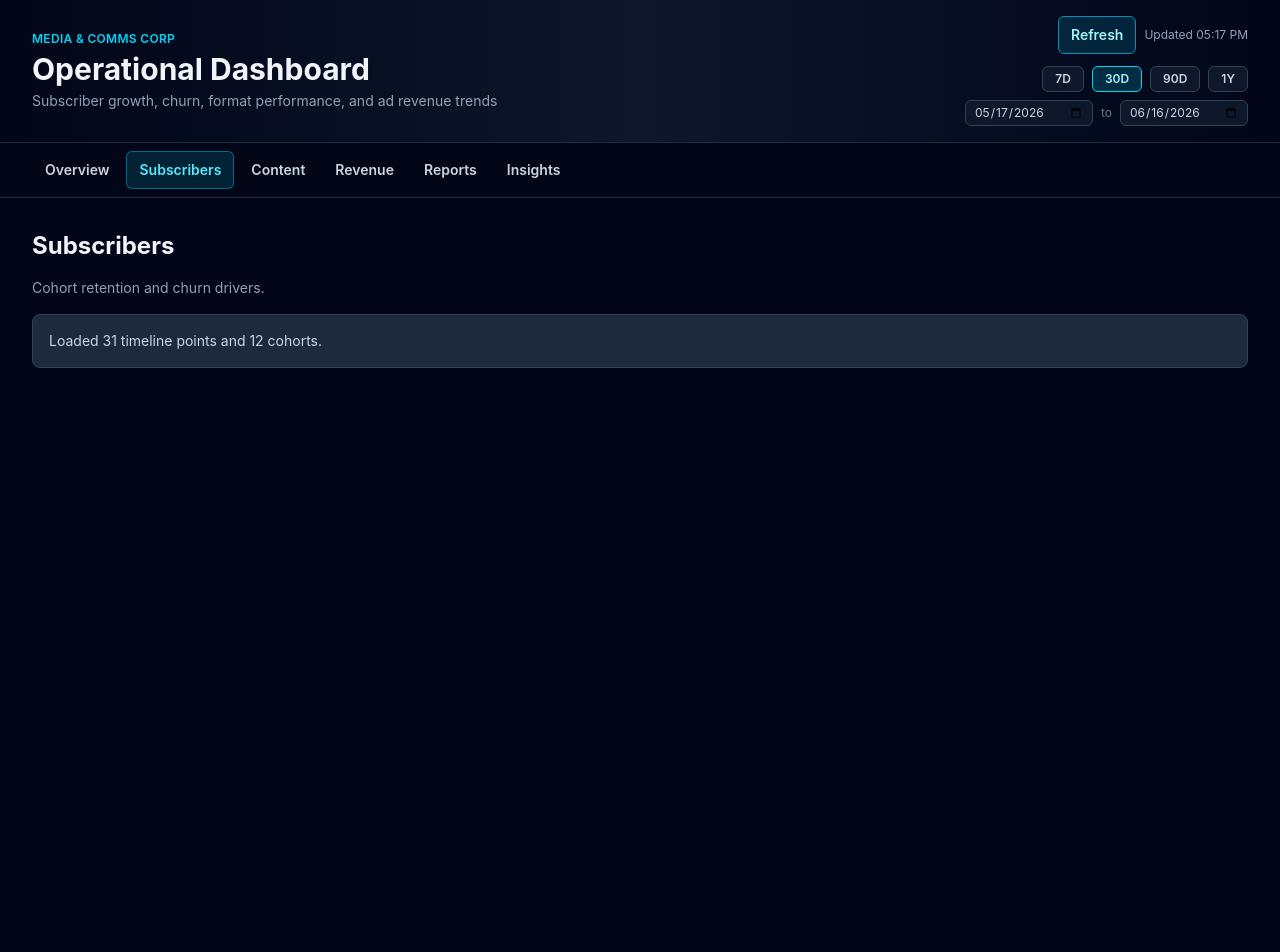
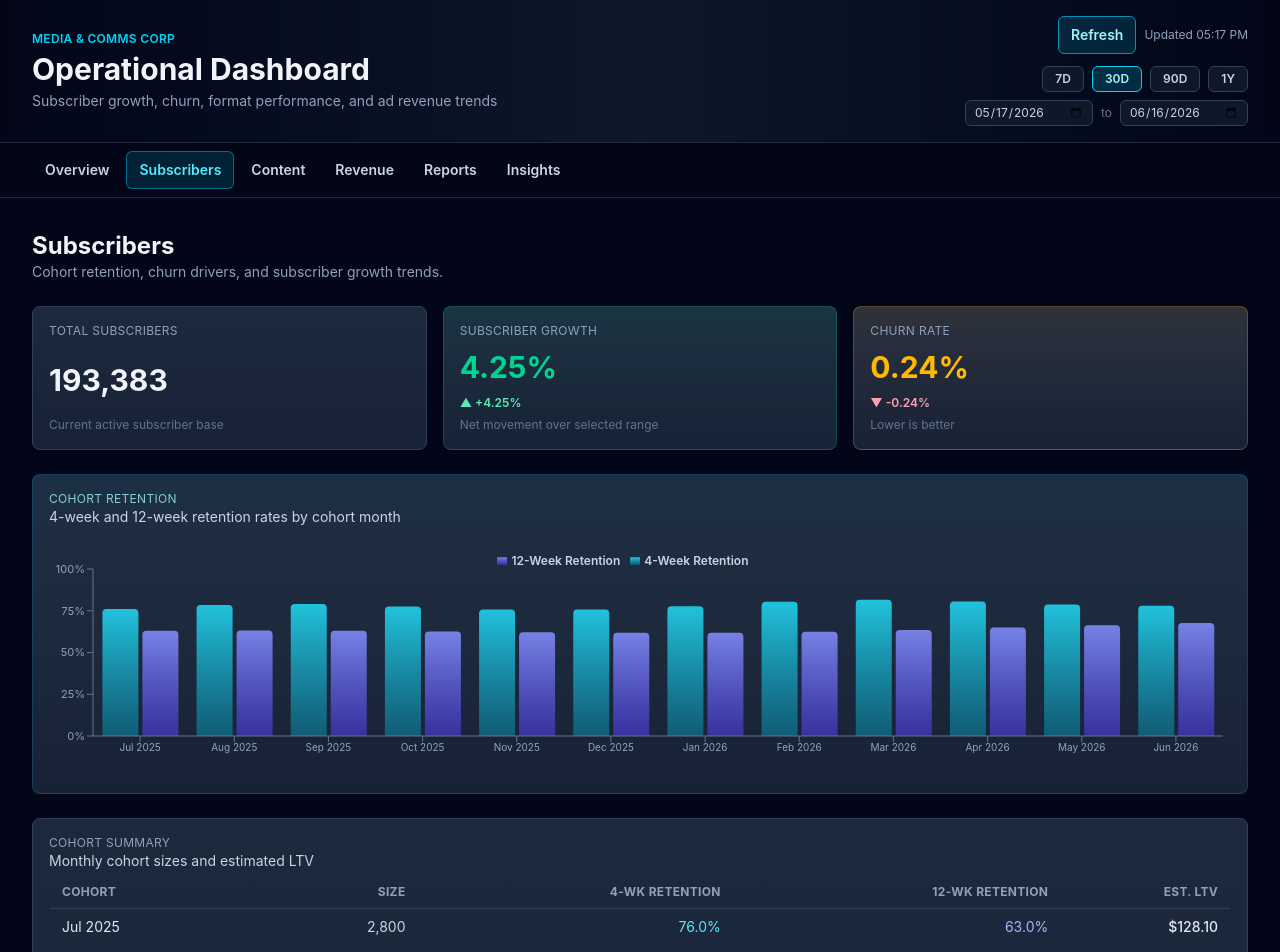
Before and after one commit to michaelbodellslalom/p300resubmission1, a Next.js app: page /dashboard/subscribers in a window 1280 px wide. Shown: the top 952 px of the page. Before the commit the page ends 800 px from the top, so only its background shows below. Built offline with nearby package versions, Linux system fonts and the light colour scheme.

Commit message:
T-049/T-051/T-052/T-053: Harden refresh, build Subscribers tab

```diff
--- a/memory-bank/activeContext.md
+++ b/memory-bank/activeContext.md
@@ -1,10 +1,10 @@
 # Active Context: Current Work State
 
 ## Current Phase
-**Phase 3: Overview Charts** 🚧 IN PROGRESS
+**Phase 4: Subscribers Tab** 🚧 IN PROGRESS
 
 ## Next Task
-**T-049: Implement real-time chart updates behavior validation with polling**
+**T-054: Add Churn Reason Breakdown chart to Subscribers tab (bar variant)**
 
 ## What's Done
 - Planning complete (PRD, Design Doc, Build Task List)
@@ -70,4 +70,4 @@ None
 - Header refresh timestamp is now hydration-safe and no longer intercepts pointer events
 
 ## Last Updated
-June 16, 2026 - T-048 complete, mobile responsiveness QA validated
+June 16, 2026 - T-049/T-050/T-051/T-052/T-053 complete, Phase 3 closed, Subscribers tab launched
--- a/src/app/dashboard/subscribers/page.tsx
+++ b/src/app/dashboard/subscribers/page.tsx
@@ -1,20 +1,135 @@
 "use client";
 
+import { ChurnBreakdownTable } from '@/components/ChurnBreakdownTable';
+import { CohortRetentionChart } from '@/components/CohortRetentionChart';
+import { ErrorState } from '@/components/ErrorState';
+import { KPICard } from '@/components/KPICard';
 import { useFetchSubscriberData } from '@/hooks/useFetchSubscriberData';
 
+function formatNumber(value: number): string {
+  return new Intl.NumberFormat('en-US').format(Math.round(value));
+}
+
+function formatPercent(value: number): string {
+  return `${value.toFixed(2)}%`;
+}
+
 export default function SubscribersPage() {
-  const { data, isLoading } = useFetchSubscriberData();
+  const {
+    data,
+    isLoading,
+    isError,
+    refetch,
+  } = useFetchSubscriberData();
+
+  const overview = data?.overview;
 
   return (
-    <div className="space-y-4">
-      <h2 className="text-2xl font-bold">Subscribers</h2>
-      <p className="text-sm text-slate-400">Cohort retention and churn drivers.</p>
+    <div className="space-y-6">
+      <section>
+        <h2 className="text-2xl font-bold">Subscribers</h2>
+        <p className="text-sm text-slate-400">
+          Cohort retention, churn drivers, and subscriber growth trends.
+        </p>
+      </section>
 
-      <div className="card">
-        <p className="text-sm text-slate-300">
-          {isLoading ? 'Loading subscriber timeline...' : `Loaded ${data?.timeline.length ?? 0} timeline points and ${data?.cohorts.length ?? 0} cohorts.`}
-        </p>
-      </div>
+      {isError && (
+        <ErrorState
+          message="Failed to load subscriber data."
+          onRetry={() => void refetch()}
+        />
+      )}
+
+      {/* KPI summary strip */}
+      <section className="grid grid-cols-1 gap-4 sm:grid-cols-2 xl:grid-cols-3">
+        <KPICard
+          label="Total Subscribers"
+          value={isLoading || !overview ? '...' : formatNumber(overview.totalSubscribers)}
+          tone="neutral"
+          helperText="Current active subscriber base"
+          isLoading={isLoading || !overview}
+        />
+        <KPICard
+          label="Subscriber Growth"
+          value={isLoading || !overview ? '...' : formatPercent(overview.subscriberGrowthRate)}
+          tone="success"
+          trendValue={overview?.subscriberGrowthRate}
+          helperText="Net movement over selected range"
+          isLoading={isLoading || !overview}
+        />
+        <KPICard
+          label="Churn Rate"
+          value={isLoading || !overview ? '...' : formatPercent(overview.churnRate)}
+          tone="warning"
+          trendValue={overview ? -overview.churnRate : undefined}
+          helperText="Lower is better"
+          isLoading={isLoading || !overview}
+        />
+      </section>
+
+      {/* Cohort retention chart */}
+      <section>
+        <CohortRetentionChart
+          data={data?.cohorts ?? []}
+          isLoading={isLoading}
+          isError={isError}
+          onRetry={() => void refetch()}
+        />
+      </section>
+
+      {/* Cohort table */}
+      <section className="overflow-hidden">
+        <div className="card border border-slate-700 bg-gradient-to-b from-slate-800/70 to-slate-900/40">
+          <div className="mb-3">
+            <p className="text-xs uppercase tracking-wide text-slate-400">Cohort Summary</p>
+            <p className="text-sm text-slate-300">Monthly cohort sizes and estimated LTV</p>
+          </div>
+          <div className="overflow-x-auto rounded-md border border-slate-800/80">
+            <table className="min-w-full text-left text-xs sm:text-sm">
+              <thead>
+                <tr className="border-b border-slate-700 text-xs uppercase tracking-wide text-slate-400">
+                  <th className="whitespace-nowrap pb-2 pl-2 pr-4 sm:pl-3">Cohort</th>
+                  <th className="whitespace-nowrap pb-2 pr-4 text-right">Size</th>
+                  <th className="whitespace-nowrap pb-2 pr-4 text-right">4-Wk Retention</th>
+                  <th className="whitespace-nowrap pb-2 pr-4 text-right">12-Wk Retention</th>
+                  <th className="whitespace-nowrap pb-2 pr-2 text-right sm:pr-3">Est. LTV</th>
+                </tr>
+              </thead>
+              <tbody>
+                {isLoading
+                  ? Array.from({ length: 4 }).map((_, i) => (
+                      <tr key={i} className="border-b border-slate-800/70">
+                        {Array.from({ length: 5 }).map((__, j) => (
+                          <td key={j} className="py-2 pr-4">
+                            <div className="h-3 rounded bg-slate-700 animate-pulse" style={{ width: j === 0 ? '6rem' : '3.5rem' }} />
+                          </td>
+                        ))}
+                      </tr>
+                    ))
+                  : (data?.cohorts ?? []).map((cohort) => (
+                      <tr key={cohort.cohortMonth} className="border-b border-slate-800/70 last:border-0">
+                        <td className="py-2 pl-2 pr-4 text-slate-200 sm:pl-3">{cohort.cohortMonth}</td>
+                        <td className="py-2 pr-4 text-right text-slate-300">{formatNumber(cohort.cohortSize)}</td>
+                        <td className="py-2 pr-4 text-right text-cyan-300">{cohort.week4Retention.toFixed(1)}%</td>
+                        <td className="py-2 pr-4 text-right text-indigo-300">{cohort.week12Retention.toFixed(1)}%</td>
+                        <td className="py-2 pr-2 text-right font-medium text-slate-200 sm:pr-3">${cohort.estimatedLtv.toFixed(2)}</td>
+                      </tr>
+                    ))}
+              </tbody>
+            </table>
+          </div>
+        </div>
+      </section>
+
+      {/* Churn breakdown */}
+      <section className="overflow-hidden">
+        <ChurnBreakdownTable
+          data={data?.churnReasons ?? []}
+          isLoading={isLoading}
+          isError={isError}
+          onRetry={() => void refetch()}
+        />
+      </section>
     </div>
   );
 }
--- /dev/null
+++ b/src/components/CohortRetentionChart.tsx
@@ -0,0 +1,103 @@
+"use client";
+
+import { useEffect, useState } from 'react';
+
+import {
+  Bar,
+  BarChart,
+  CartesianGrid,
+  Legend,
+  ResponsiveContainer,
+  Tooltip,
+  XAxis,
+  YAxis,
+} from 'recharts';
+
+import { EmptyState } from '@/components/EmptyState';
+import { ErrorState } from '@/components/ErrorState';
+import { LoadingState } from '@/components/LoadingState';
+import { type SubscriberCohort } from '@/types/dashboard';
+
+interface CohortRetentionChartProps {
+  data: SubscriberCohort[];
+  isLoading: boolean;
+  isError: boolean;
+  onRetry?: () => void;
+}
+
+export function CohortRetentionChart({
+  data,
+  isLoading,
+  isError,
+  onRetry,
+}: CohortRetentionChartProps) {
+  const [isMounted, setIsMounted] = useState(false);
+  useEffect(() => { setIsMounted(true); }, []);
+
+  if (isLoading) return <LoadingState label="Loading cohort retention" />;
+  if (isError) return <ErrorState message="Failed to load cohort data." onRetry={onRetry} />;
+  if (!data.length) return <EmptyState title="No cohort data" description="No cohort records found for this range." />;
+  if (!isMounted) return <LoadingState label="Preparing cohort chart" />;
+
+  return (
+    <div className="card h-72 border border-cyan-500/20 bg-gradient-to-b from-cyan-500/5 via-slate-800/70 to-slate-900/40 sm:h-80">
+      <div className="mb-3">
+        <p className="text-xs uppercase tracking-wide text-cyan-200/80">Cohort Retention</p>
+        <p className="text-sm text-slate-300">4-week and 12-week retention rates by cohort month</p>
+      </div>
+      <div className="h-[82%] w-full min-h-52 min-w-0">
+        <ResponsiveContainer width="100%" height="100%" minWidth={0}>
+          <BarChart data={data} margin={{ top: 8, right: 8, bottom: 8, left: -16 }}>
+            <defs>
+              <linearGradient id="w4Gradient" x1="0" y1="0" x2="0" y2="1">
+                <stop offset="0%" stopColor="#22D3EE" stopOpacity={0.9} />
+                <stop offset="100%" stopColor="#0E7490" stopOpacity={0.7} />
+              </linearGradient>
+              <linearGradient id="w12Gradient" x1="0" y1="0" x2="0" y2="1">
+                <stop offset="0%" stopColor="#818CF8" stopOpacity={0.9} />
+                <stop offset="100%" stopColor="#4338CA" stopOpacity={0.7} />
+              </linearGradient>
+            </defs>
+            <CartesianGrid stroke="#1E293B" strokeDasharray="3 6" vertical={false} />
+            <XAxis
+              dataKey="cohortMonth"
+              stroke="#64748B"
+              tick={{ fill: '#94A3B8', fontSize: 10 }}
+              minTickGap={28}
+              interval="preserveStartEnd"
+            />
+            <YAxis
+              stroke="#64748B"
+              tick={{ fill: '#94A3B8', fontSize: 11 }}
+              tickFormatter={(v) => `${v}%`}
+              domain={[0, 100]}
+            />
+            <Tooltip
+              cursor={{ fill: '#0F172A', opacity: 0.5 }}
+              contentStyle={{
+                backgroundColor: '#020617',
+                border: '1px solid #164E63',
+                borderRadius: '8px',
+                color: '#E2E8F0',
+              }}
+              formatter={(value, name) => {
+                const v = typeof value === 'number' ? value : Number(value ?? 0);
+                return [`${v.toFixed(1)}%`, String(name)];
+              }}
+            />
+            <Legend
+              verticalAlign="top"
+              height={22}
+              iconSize={10}
+              formatter={(value) => (
+                <span className="text-xs font-semibold text-slate-300">{value}</span>
+              )}
+            />
+            <Bar dataKey="week4Retention" name="4-Week Retention" fill="url(#w4Gradient)" radius={[4, 4, 0, 0]} />
+            <Bar dataKey="week12Retention" name="12-Week Retention" fill="url(#w12Gradient)" radius={[4, 4, 0, 0]} />
+          </BarChart>
+        </ResponsiveContainer>
+      </div>
+    </div>
+  );
+}
--- a/src/components/Header.tsx
+++ b/src/components/Header.tsx
@@ -33,9 +33,13 @@ export function Header() {
   }, []);
 
   const handleRefresh = async () => {
+    if (isRefreshing) return;
     markRefreshing(true);
-    await queryClient.invalidateQueries();
-    markUpdated();
+    try {
+      await queryClient.invalidateQueries();
+    } finally {
+      markUpdated();
+    }
   };
 
   return (
```
Also changed, not shown: memory-bank/progress.md (+5 -3 lines).
